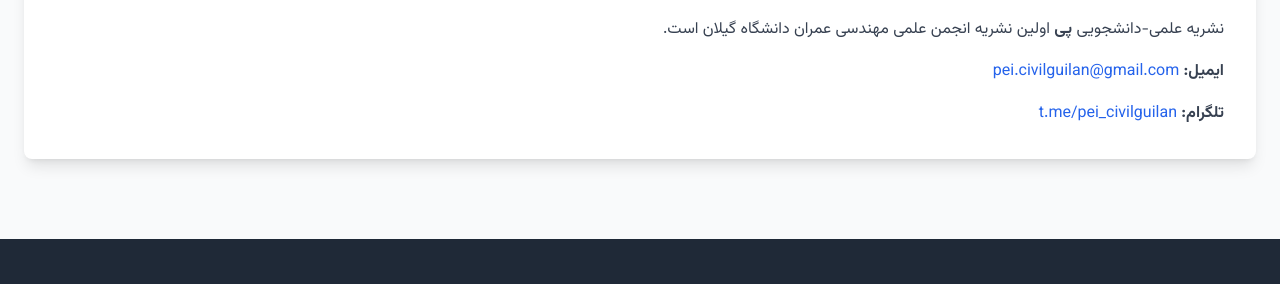
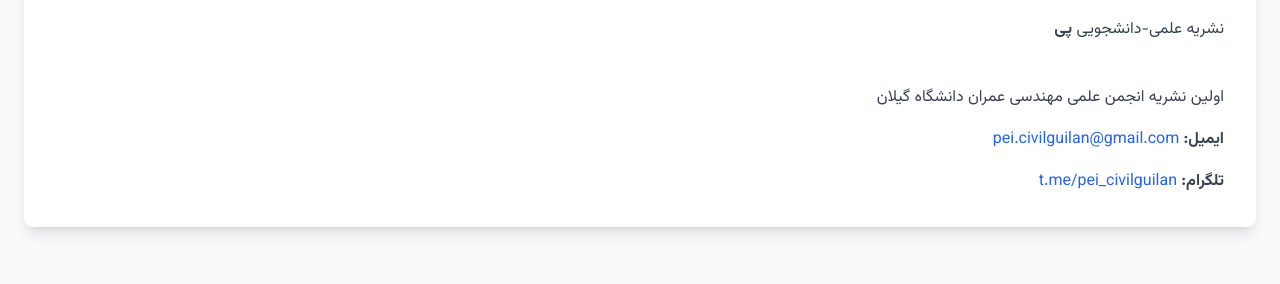
Before and after one commit to Erfanfmn/civil-journal, a plain HTML site: page index.html in a window 1280 px wide. Both pictures are taken after a click on the button "درباره". Shown: the part 255-539 px from the top of the page. Drawn offline with nearby package versions, Linux system fonts and the light colour scheme.

Commit message:
Update index.html

```diff
--- a/index.html
+++ b/index.html
@@ -298,7 +298,9 @@
       <i class="fas fa-info-circle text-blue-500 ml-3"></i>درباره نشریه علمی-دانشجویی پی
     </h2>
     <div class="prose max-w-none text-gray-700 leading-relaxed space-y-4">
-      <p>نشریه علمی-دانشجویی <strong>پی</strong> اولین نشریه انجمن علمی مهندسی عمران دانشگاه گیلان است.</p>
+      <p>نشریه علمی-دانشجویی <strong>پی</strong></p>
+        <br>
+        <p>اولین نشریه انجمن علمی مهندسی عمران دانشگاه گیلان</p>
       <p><strong>ایمیل:</strong>
         <a href="mailto:pei.civilguilan@gmail.com" class="text-blue-600 hover:underline">pei.civilguilan@gmail.com</a>
       </p>
```
